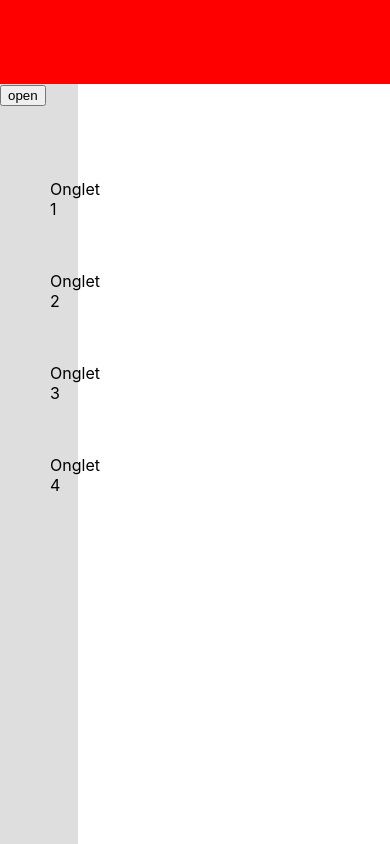
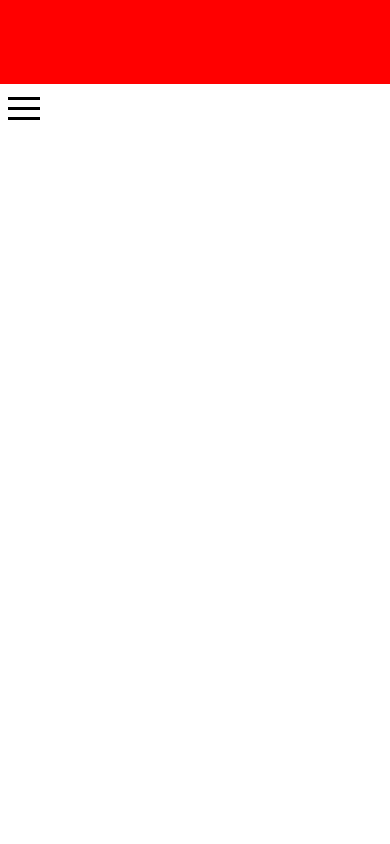
Before and after one commit to emkyu404/EasyVote, a React (Create React App) app in the folder client/: page / in a window 390 px wide. Built offline with nearby package versions, Linux system fonts and the light colour scheme.

Commit message:
ajout du component Hamburger from hamburger-react, pensez à installer le module avec npm install hanburger-react

```diff
--- a/client/package.json
+++ b/client/package.json
@@ -7,6 +7,7 @@
     "@testing-library/react": "^11.1.0",
     "@testing-library/user-event": "^12.1.10",
     "axios": "^0.21.0",
+    "hamburger-react": "^2.4.1",
     "react": "^17.0.1",
     "react-dom": "^17.0.1",
     "react-scripts": "4.0.0",
--- a/client/src/App.js
+++ b/client/src/App.js
@@ -3,13 +3,25 @@
 import Axios from "axios";
 import Menu from './components/Menu'
 import Header from './components/Header'
+import { Sling as Hamburger } from 'hamburger-react'
 
 function App() {
-  const [citizens, setCitizens] = useState([""]);
-  const [showMenu, setShowMenu] = useState(true)
+  const [citizens, setCitizens] = useState([""])
+  const [showMenu, setShowMenu] = useState(false)
+  const [render, setRender] = useState(false)
 
   const toggleMenu = () => {
+    setShowMenu(!showMenu)
+  }
 
+  const useEffect = () => {
+    if(showMenu){
+      setTimeout(() => {
+        setRender(true)
+      }, 2000)
+    } else{
+      setRender(false)
+    }
   }
 
   const getCitizens = () => {
@@ -22,7 +34,12 @@
   return (
     <div className="App">
       <Header />
-      <Menu />
+      <div className="flex-row">
+        {showMenu? <Menu /> : ''}
+        <Hamburger onToggle={() => {
+          toggleMenu()
+        }}  />
+      </div>
     </div>
   );
 }
--- a/client/src/components/Menu.js
+++ b/client/src/components/Menu.js
@@ -1,12 +1,9 @@
 import { findByLabelText } from "@testing-library/react"
 import MenuItem from './MenuItem'
-import MenuController from './MenuController'
+
 const Menu = () => {
     return (
         <div className='menu-container'>
-            <div className="menu-controller">
-                <MenuController />
-            </div>
             <div className="menu-items">
                 <MenuItem text="Onglet 1"></MenuItem>
                 <MenuItem text="Onglet 2"></MenuItem>
--- a/client/src/components/MenuController.js
+++ b/client/src/components/MenuController.js
@@ -1,6 +1,9 @@
 const MenuController = () => {
     return (
-      <button>open</button>
+      <div className="flex-row">
+        <p style={{margin : 'none', padding : 'none', float : 'left', flex : '6'}}> Menu </p>
+
+      </div>
     )
 }
 
--- a/client/src/css/App.css
+++ b/client/src/css/App.css
@@ -16,7 +16,8 @@
 .menu-container{
   background-color: #DEDEDE;
   display : flex;
-  max-width : 20vw;
+  width : 20vw;
+  min-width : 300px;
   flex-direction: column;
   height : 90vh;
 
@@ -39,11 +40,16 @@
   height : 10vh;
 }
 
-.menu-controller{
-  flex : 2;
-  min-height : 10px;
-}
-
 .menu-items{
   flex : 20;
 }
+
+.flex-row{
+  display : flex;
+  flex-direction : row;
+}
+
+.page{
+  display : flex;
+  flex-direction : row;
+}
```
Also changed, not shown: 1 other file (tests, documents, lock files or other folders).
